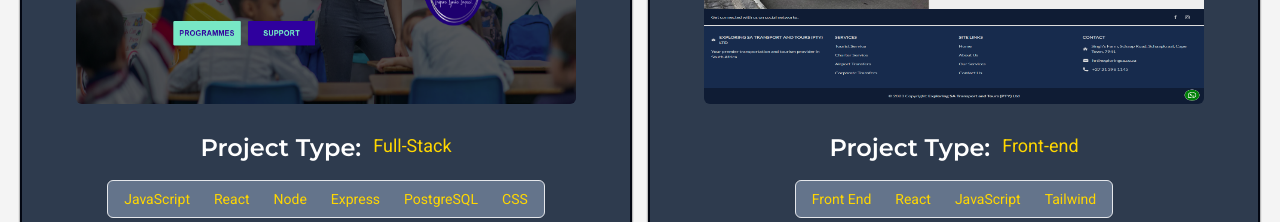
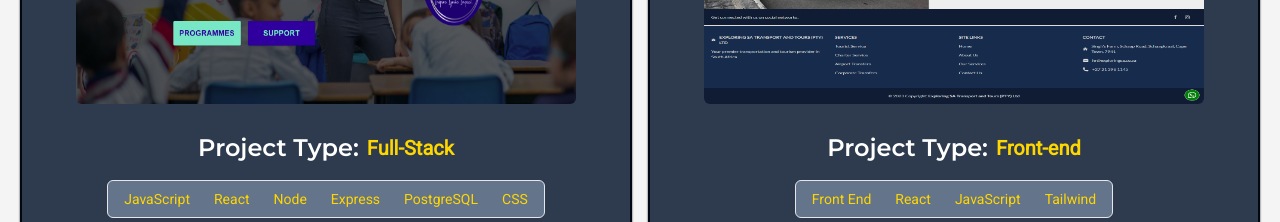
Before and after one commit to Riyaazct/myPortfolio, a React (Vite) app: page / in a window 1280 px wide. Shown: the part 1700-1922 px from the top of the page. Built offline with nearby package versions, Linux system fonts and the light colour scheme; no server answers.

Commit message:
adjustments to fonts on project card for project type in screens LG and up

```diff
--- a/src/components/ProjectCard.jsx
+++ b/src/components/ProjectCard.jsx
@@ -27,11 +27,11 @@ const ProjectCard = ({
           loading="lazy"
           className="lg:min-h-[290px] lg:max-w-[500px] object-fill my-7 max-h-72 lg:rounded-md"
         />
-        <div className="flex gap-3">
+        <div className="flex gap-3 lg:gap-2">
           <h2 className="text-lg lg:text-2xl text-[#FFFFFF] font-semibold  ">
             Project Type:
           </h2>
-          <p className="text-lg text-[#FFD700] font-medium">
+          <p className="text-lg text-[#FFD700] font-semibold lg:my-auto lg:text-xl">
             {projectType}
           </p>
         </div>
```
